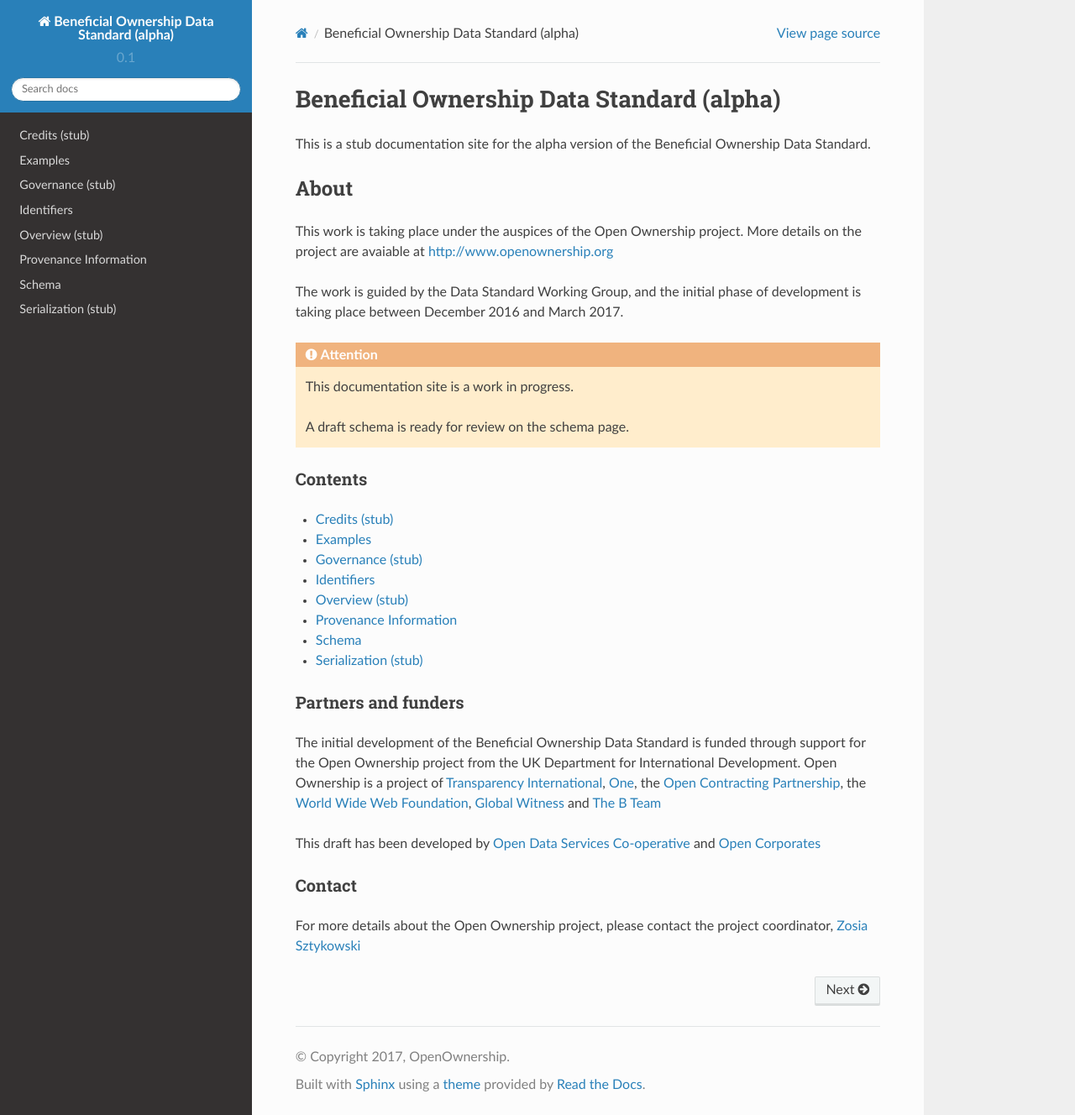
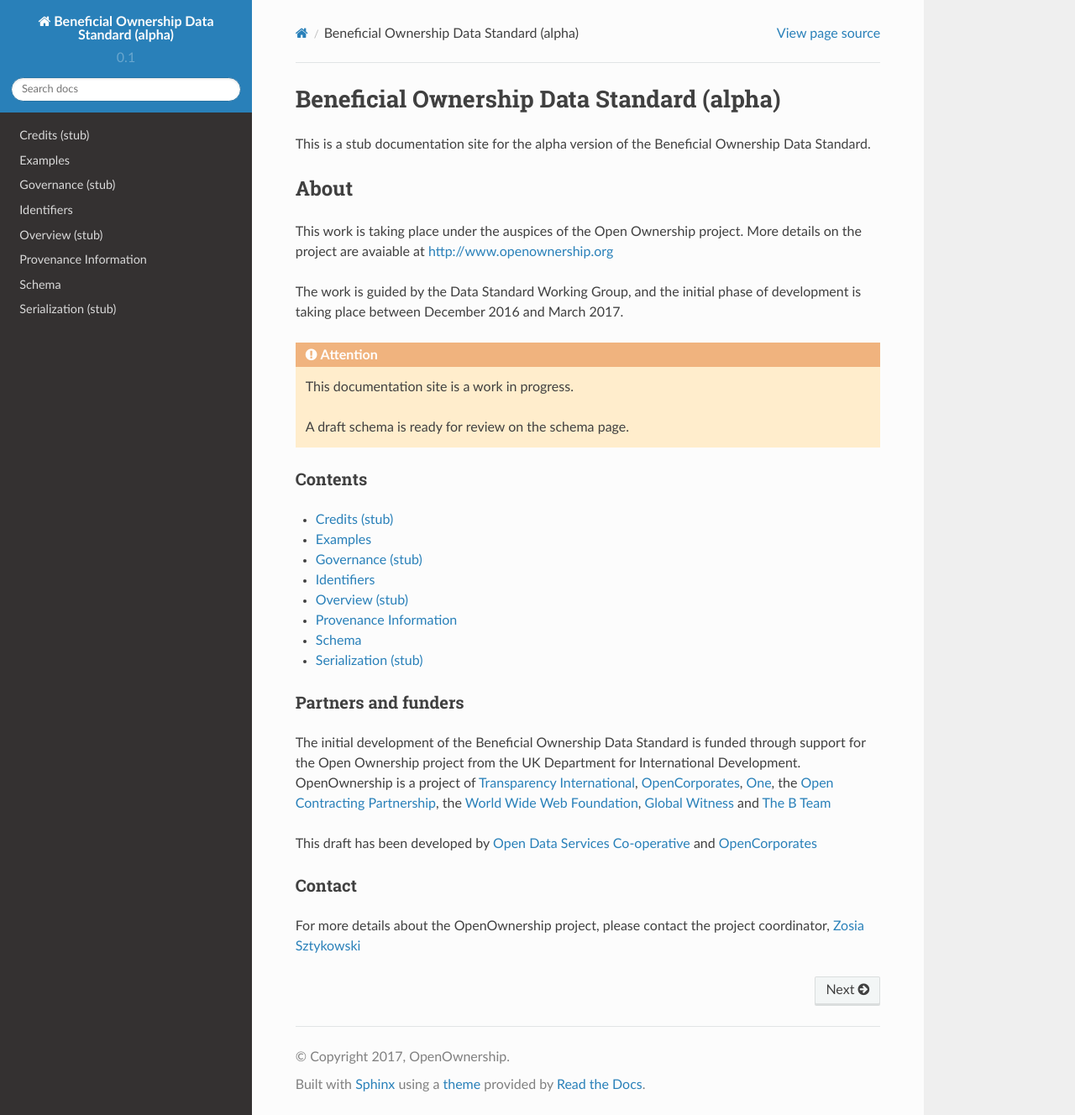
Before and after one commit to openownership/data-standard, a Sphinx documentation site: the page built from docs/index.md, in a window 1280 px wide and 1328 px high. Shown: the whole window at 84% size. Built offline with Sphinx 7.4.7 and the Read the Docs theme 2.0.0, drawn with Linux system fonts in a browser that asks for light colours; a script that is not in the unit is left out.

Commit message:
Update index.md
Add OpenCorporates to list of OO partners. Fix style for OO and OC (one word). Fix OC url.

```diff
--- a/docs/index.md
+++ b/docs/index.md
@@ -33,10 +33,10 @@ The work is guided by the Data Standard Working Group, and the initial phase of
 
 ### Partners and funders
 
-The initial development of the Beneficial Ownership Data Standard is funded through support for the Open Ownership project from the UK Department for International Development. Open Ownership is a project of [Transparency International](https://www.transparency.org/), [One](https://www.one.org/international/), the [Open Contracting Partnership](http://www.open-contracting.org), the [World Wide Web Foundation](http://www.webfoundation.org), [Global Witness](https://www.globalwitness.org/en-gb/) and [The B Team](http://bteam.org/)
+The initial development of the Beneficial Ownership Data Standard is funded through support for the Open Ownership project from the UK Department for International Development. OpenOwnership is a project of [Transparency International](https://www.transparency.org/), [OpenCorporates](https://opencorporates.com), [One](https://www.one.org/international/), the [Open Contracting Partnership](http://www.open-contracting.org), the [World Wide Web Foundation](http://www.webfoundation.org), [Global Witness](https://www.globalwitness.org/en-gb/) and [The B Team](http://bteam.org/)
 
-This draft has been developed by [Open Data Services Co-operative](http://www.opendataservices.coop) and [Open Corporates](http://www.opencorporates.com)
+This draft has been developed by [Open Data Services Co-operative](http://www.opendataservices.coop) and [OpenCorporates](https://opencorporates.com)
 
 ### Contact
 
-For more details about the Open Ownership project, please contact the project coordinator, [Zosia Sztykowski](mailto:zosia@openownership.org)
+For more details about the OpenOwnership project, please contact the project coordinator, [Zosia Sztykowski](mailto:zosia@openownership.org)
```
